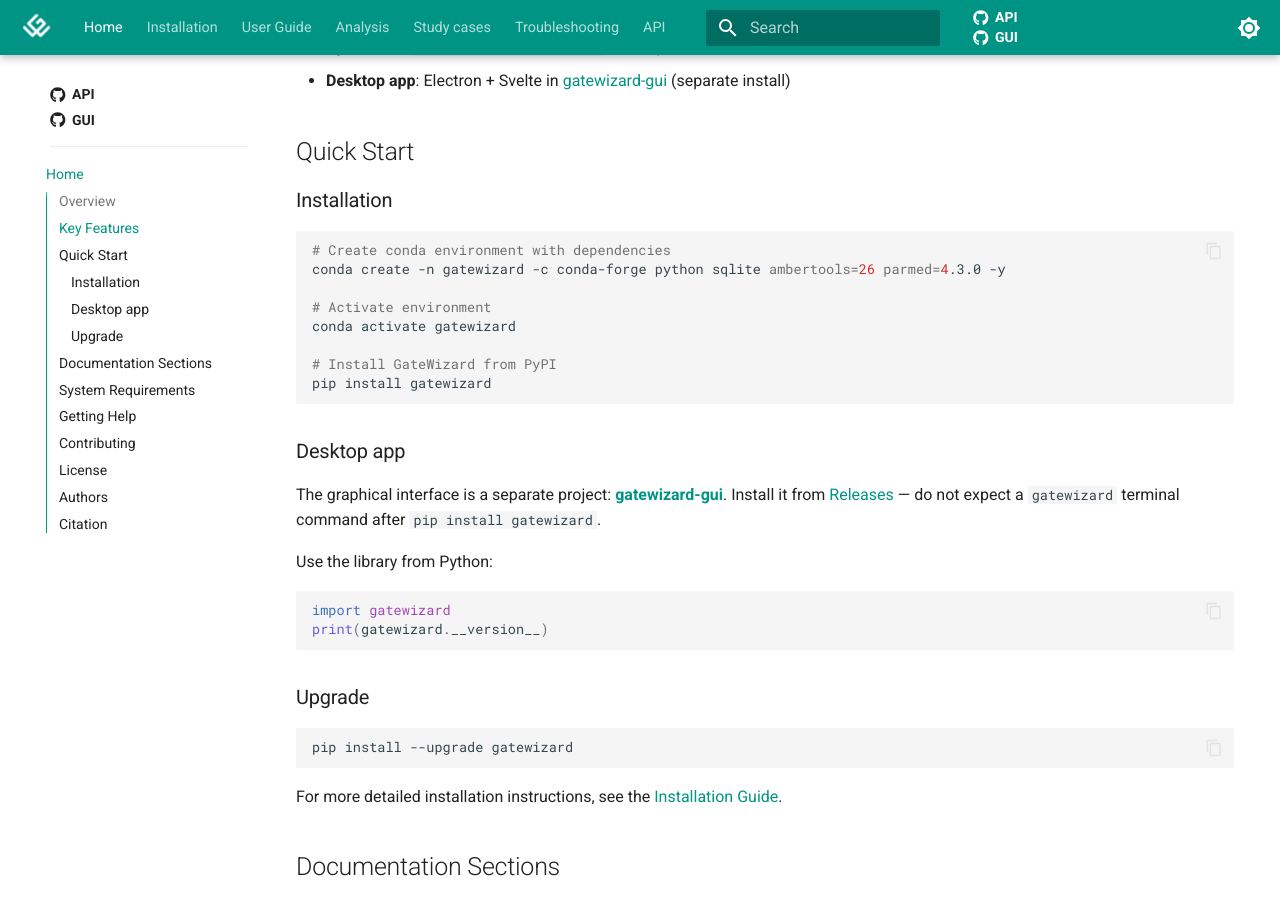
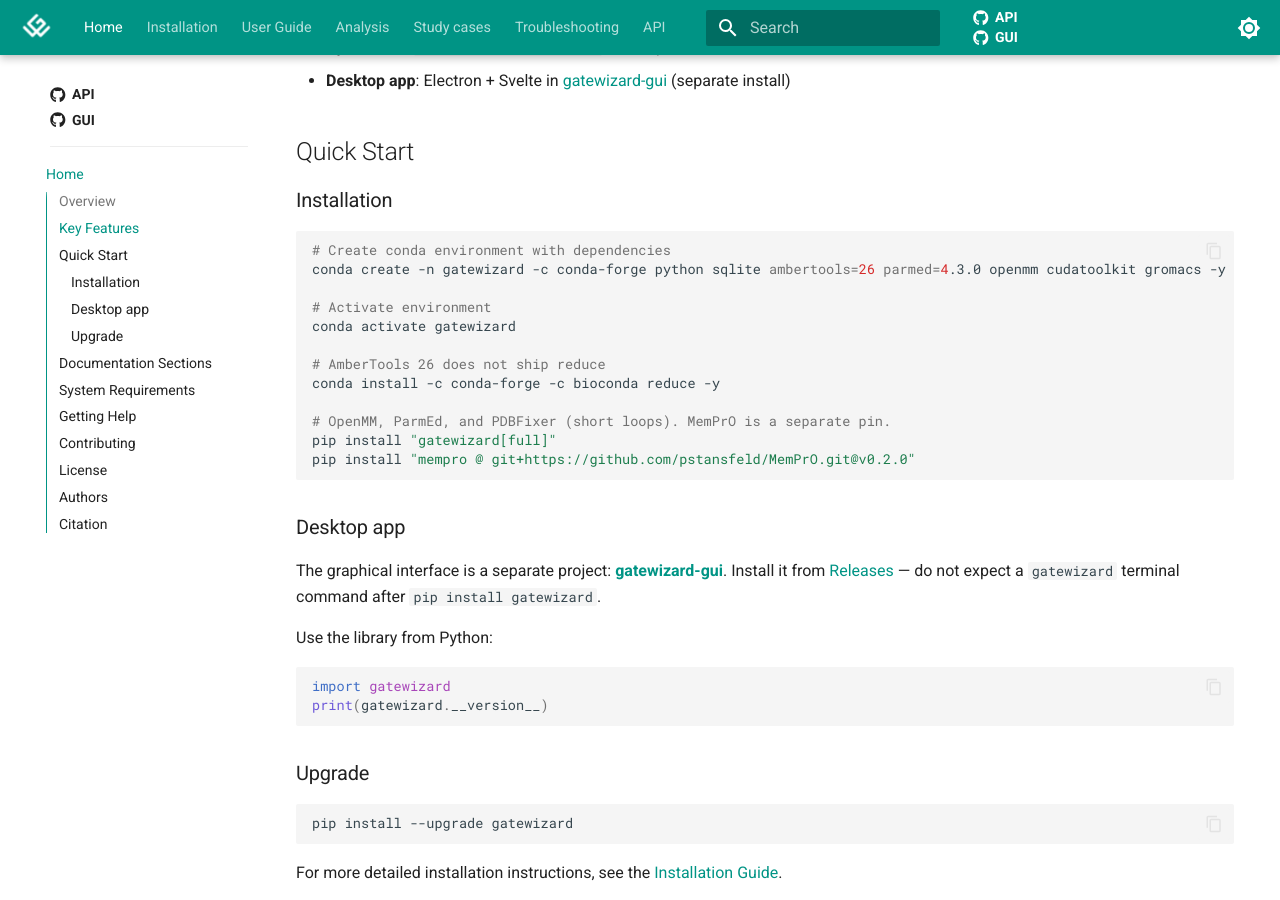
Before and after one commit to maurobedoya/gatewizard, an MkDocs documentation site: the page built from docs/index.md, in a window 1280 px wide and 900 px high, scrolled down 847 px. Built offline with MkDocs 1.6.1 and Material for MkDocs 9.7.7, drawn with Linux system fonts in a browser that asks for light colours; comment, search, counter and statistics services are not loaded; the version menu is left out; some of the changed text lies outside the part shown.

Commit message:
docs: list the full install stack
The README and installation page name AmberTools 26, bioconda reduce, PDBFixer, gemmi, freud-analysis, and the other packages the environment actually installs.

````diff
--- a/docs/index.md
+++ b/docs/index.md
@@ -28,13 +28,17 @@
 
 ```bash
 # Create conda environment with dependencies
-conda create -n gatewizard -c conda-forge python sqlite ambertools=26 parmed=4.3.0 -y
+conda create -n gatewizard -c conda-forge python sqlite ambertools=26 parmed=4.3.0 openmm cudatoolkit gromacs -y
 
 # Activate environment
 conda activate gatewizard
 
-# Install GateWizard from PyPI
-pip install gatewizard
+# AmberTools 26 does not ship reduce
+conda install -c conda-forge -c bioconda reduce -y
+
+# OpenMM, ParmEd, and PDBFixer (short loops). MemPrO is a separate pin.
+pip install "gatewizard[full]"
+pip install "mempro @ git+https://github.com/pstansfeld/MemPrO.git@v0.2.0"
 ```
 
 ### Desktop app
--- a/requirements.txt
+++ b/requirements.txt
@@ -8,6 +8,8 @@
 rdkit>=2023.3.1  # Or install via conda: conda install -c conda-forge rdkit
 psique>=1.2.1
 gemmi>=0.6.5
+lipyphilic>=0.12.0
+freud-analysis>=2.5.0
 # MemPrO (orientation): pip install -r requirements-orientation.txt
 
 # Note: For AmberTools and Parmed, use conda installation:
````
Also changed, not shown: other parts of docs/index.md (+4 -3 lines), CHANGELOG.md (+1 -1 lines), README.md (+15 -2 lines), docs/installation.md (+7 -3 lines).
